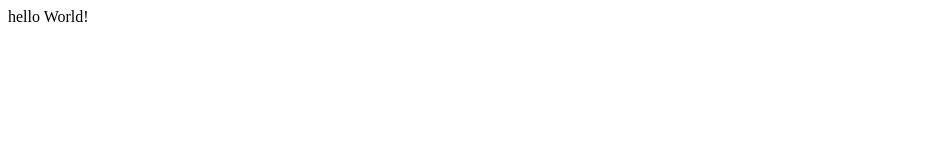
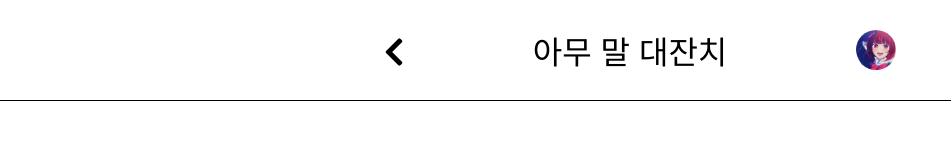
Before and after one commit to 100-hours-a-week/2-hwarang-oh-Assignment, a plain HTML site: page community/index.html in a window 1280 px wide. Shown: the whole page, without its empty margins (0-951 px from the left). Drawn offline with Linux system fonts and the light colour scheme; a web font is replaced by a local one.

Commit message:
✨ feat : Project Organization & Header 구현

```diff
--- /dev/null
+++ b/community/components/header.html
@@ -0,0 +1,11 @@
+<nav class="header">
+  <div class="header__navigation">
+    <a id="backward" href="index.html">
+      <i class="fas fa-chevron-left"></i>
+    </a>
+    <a class="title" href="community.html">아무 말 대잔치</a>
+    <div id="profile">
+      <img class="profile-image" src="/community/image/Kana.png" alt="dd" />
+    </div>
+  </div>
+</nav>
--- /dev/null
+++ b/community/css/header.css
@@ -0,0 +1,45 @@
+.header {
+  height: 100px;
+  display: flex;
+  align-items: center;
+  justify-content: center;
+  border-bottom: 1px solid #000000;
+}
+
+.header__navigation {
+  display: flex;
+  align-items: center;
+  justify-content: space-between;
+  width: 40%;
+}
+
+.header__navigation a {
+  color: #000000;
+  font-size: 32px;
+  font-weight: 400;
+  line-height: normal;
+  text-decoration: none;
+  font-family: "Noto Sans KR", sans-serif;
+}
+
+.header__navigation #profile {
+  width: 40px;
+  height: 40px;
+  display: flex;
+  overflow: hidden;
+  border-radius: 50%;
+}
+
+.header__navigation #profile img {
+  width: 100%;
+  height: 100%;
+  object-fit: cover;
+}
+
+.header__navigation #backward {
+  /* visibility: hidden; */
+}
+
+.header__navigation #profile {
+  /* visibility: hidden; */
+}
--- a/community/index.html
+++ b/community/index.html
@@ -4,8 +4,23 @@
     <meta charset="UTF-8" />
     <meta name="viewport" content="width=device-width, initial-scale=1.0" />
     <title>Document</title>
+    <script defer src="main.js"></script>
+    <link
+      rel="stylesheet"
+      as="style"
+      crossorigin
+      href="https://cdn.jsdelivr.net/gh/orioncactus/pretendard@v1.3.9/dist/web/static/pretendard.min.css" />
+    <link
+      href="https://fonts.googleapis.com/css2?family=Noto+Sans+KR:wght@100..900&family=Pacifico&display=swap"
+      rel="stylesheet" />
+    <link
+      rel="stylesheet"
+      href="https://use.fontawesome.com/releases/v5.0.13/css/all.css"
+      integrity="sha384-DNOHZ68U8hZfKXOrtjWvjxusGo9WQnrNx2sqG0tfsghAvtVlRW3tvkXWZh58N9jp"
+      crossorigin="anonymous" />
+    <link rel="stylesheet" href="main.css" />
   </head>
   <body>
-    hello World!
+    <div id="header"></div>
   </body>
 </html>
--- /dev/null
+++ b/community/main.css
@@ -0,0 +1,11 @@
+@import url("css/header.css");
+
+:root {
+  --font-base: "Pretendard", sans-serif;
+}
+
+body {
+  font-family: var(--font-base);
+  margin: 0;
+  padding: 0;
+}
--- /dev/null
+++ b/community/main.js
@@ -0,0 +1,10 @@
+async function loadComponent(targetId, file) {
+  const target = document.getElementById(targetId);
+  const response = await fetch(file);
+  const content = await response.text();
+  target.innerHTML = content;
+}
+
+document.addEventListener("DOMContentLoaded", () => {
+  loadComponent("header", "components/header.html");
+});
```
Also changed, not shown: community/image/Cha.png (added), community/image/Chu.png (added), community/image/Evening.png (added), community/image/HoshinoAI.png (added), community/image/HoshinoFamily.png (added), community/image/HoshinoStage.png (added), community/image/Kana.png (added), community/image/Liz.png (added), community/image/LizStage.png (added), community/image/Mashiro.png (added), community/image/Rainy.png (added), community/image/RemRam.png (added), 1 other file.
